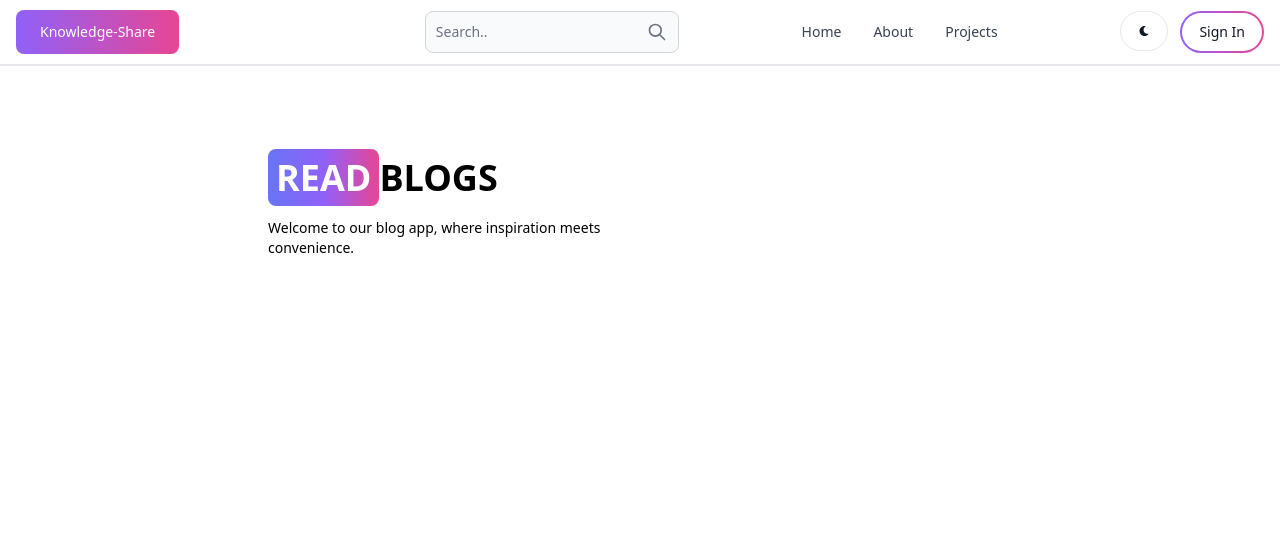
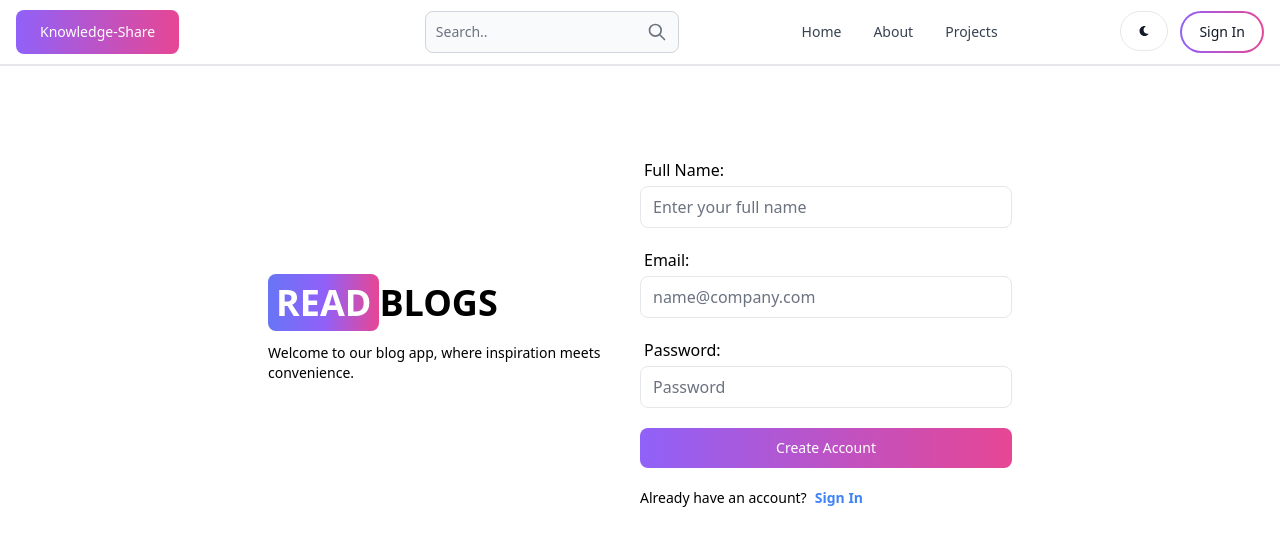
Before and after one commit to ProdanFattan/MERN_BLOG, a React (Vite) app in the folder Frontend/: page /Signup in a window 1280 px wide. Shown: the top 546 px of the page. Built offline with nearby package versions, Linux system fonts and the light colour scheme.

Commit message:
SignupComponents added

```diff
--- /dev/null
+++ b/Frontend/src/components/SignupComponent.jsx
@@ -0,0 +1,60 @@
+import React from "react";
+import { Button } from "flowbite-react";
+import { useForm } from "react-hook-form";
+import { Link } from "react-router-dom";
+import { Input } from "../components/index";
+
+const SignupComponent = () => {
+  const { register, handleSubmit } = useForm();
+  return (
+    <>
+      <form>
+        <div className="space-y-5">
+          <Input
+            label="Full Name: "
+            placeholder="Enter your full name"
+            {...register("name", {
+              required: true,
+            })}
+          />
+          <Input
+            label="Email: "
+            placeholder="name@company.com"
+            type="email"
+            {...register("email", {
+              required: true,
+              validate: {
+                matchPatern: (value) =>
+                  /^\w+([.-]?\w+)*@\w+([.-]?\w+)*(\.\w{2,3})+$/.test(value) ||
+                  "Email address must be a valid address",
+              },
+            })}
+          />
+          <Input
+            label="Password: "
+            type="password"
+            placeholder="Password"
+            {...register("password", {
+              required: true,
+            })}
+          />
+          <Button
+            type="submit"
+            className="w-full"
+            gradientDuoTone="purpleToPink"
+          >
+            Create Account
+          </Button>
+        </div>
+      </form>
+      <div className="mt-5 flex gap-2 text-sm">
+        <span>Already have an account?</span>
+        <Link to="/signin" className="text-blue-500 font-semibold">
+          Sign In
+        </Link>
+      </div>
+    </>
+  );
+};
+
+export default SignupComponent;
--- a/Frontend/src/components/index.js
+++ b/Frontend/src/components/index.js
@@ -1,5 +1,6 @@
 import Header from "./header/Header";
 import Footer from "./footer/Footer";
 import Input from "./Input";
+import SignupComponent from "./SignupComponent";
 
-export { Header, Footer, Input };
+export { Header, Footer, Input, SignupComponent };
--- a/Frontend/src/pages/Signup.jsx
+++ b/Frontend/src/pages/Signup.jsx
@@ -1,8 +1,7 @@
 import React from "react";
 import { Link } from "react-router-dom";
-
+import { SignupComponent } from "../components/index";
 const Signup = () => {
-
   return (
     <>
       <div className="min-h-screen my-20">
@@ -21,7 +20,7 @@ const Signup = () => {
           </div>
           {/*  right side */}
           <div className="flex-1 md:mt-0 mt-5">
-
+            <SignupComponent />
           </div>
         </div>
       </div>
```
